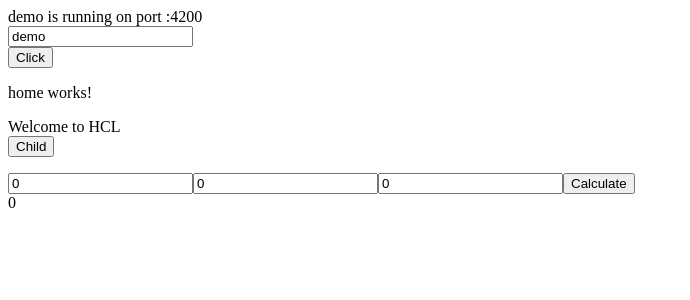
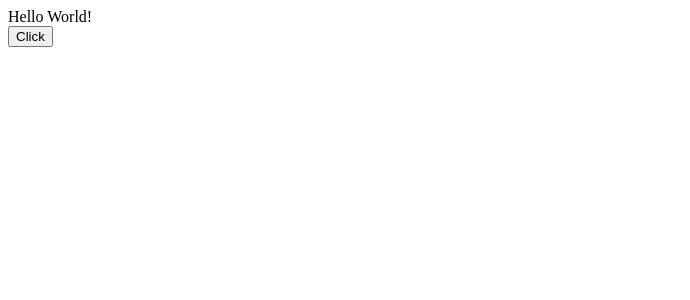
Before and after one commit to iankityadav/angular-demo, an Angular app: page / in a window 1280 px wide. Shown: the top 300 px of the page, without its empty margins (0-690 px from the left). Built offline with nearby package versions, Linux system fonts and the light colour scheme.

Commit message:
Demo of NgClass

```diff
--- a/src/app/app.component.css
+++ b/src/app/app.component.css
@@ -0,0 +1,4 @@
+.red{
+    color: red;
+    font-size: 1.5em;
+}
--- a/src/app/app.component.html
+++ b/src/app/app.component.html
@@ -1,3 +1,4 @@
+<!--
 <div>{{title}} is running on port :{{42*100}}</div>
 <div>
 <input type="text" [(ngModel)]="title" required>
@@ -8,3 +9,8 @@
 <p>{{data}}</p>
 
 <app-interest></app-interest>
+-->
+<div>
+    <div [ngClass]="showColor?'red':''">Hello World!</div>
+    <button (click)="changeColor()">Click</button>
+</div>
--- a/src/app/app.component.ts
+++ b/src/app/app.component.ts
@@ -8,6 +8,7 @@ import { Component } from '@angular/core';
 export class AppComponent {
   title:string = 'demo';
   data:string = ""
+  showColor:boolean = false
   constructor(){
     console.log(`new data - ${this.data}`)
   }
@@ -23,4 +24,7 @@ export class AppComponent {
   display(msg:string):void{
     this.data = msg
   }
+  changeColor(){
+    this.showColor = !this.showColor
+  }
 }
```
